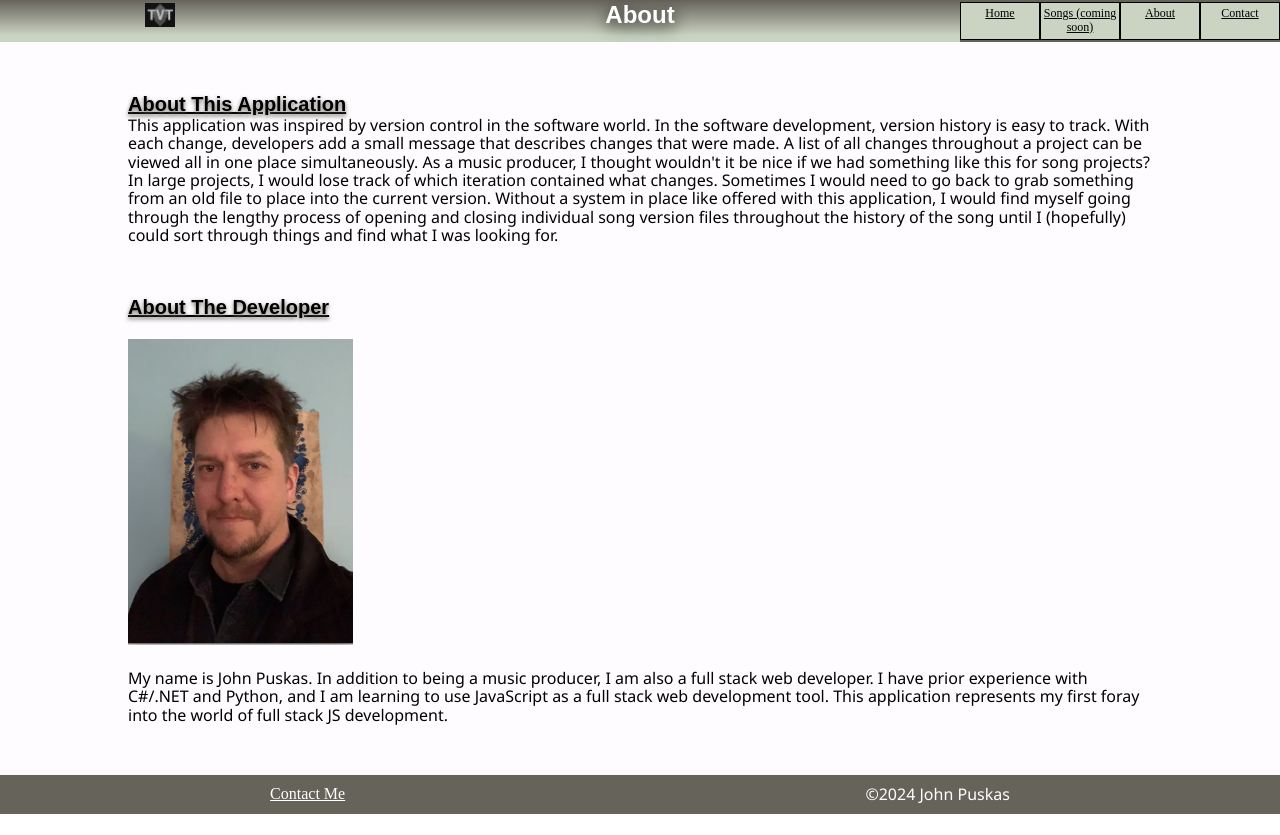
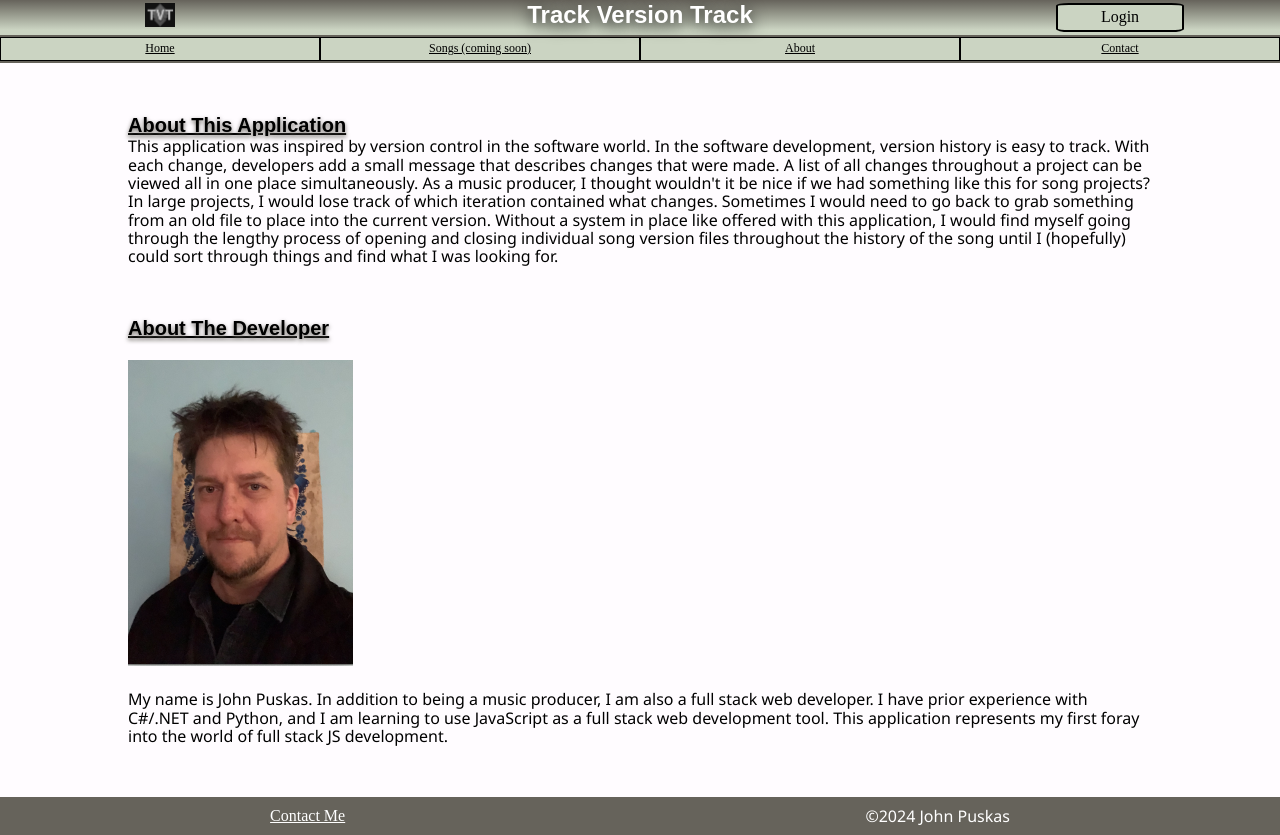
Before and after one commit to JohnPuskas/Capstone, a website: page about.html in a window 1280 px wide. Before the commit the page ends 814 px from the top, so only its background shows below. Drawn offline with nearby package versions, Linux system fonts and the light colour scheme; a web font is replaced by a local one.

Commit message:
Adjusted Contact and About pages html to incorporate all needed styling that was used in Index

```diff
--- a/about.html
+++ b/about.html
@@ -12,16 +12,18 @@
   <title>About</title>
 </head>
 <body>
-  <div class="main-document-header-container">
+  <div id="sticky">
     <header>
       <a class="header-bar-item" href="index.html">
         <img id="logo" src="/docs/TVT_logo_clip.PNG" alt="Track Version Track logo" />
       </a>
 
-      <h1 class="header-bar-item" id="page-title">About</h1>
+      <h1 class="header-bar-item" id="page-title">Track Version Track</h1>
+      <button class="header-bar-item submit-btn" id="user-login-btn">Login</button>
+    </header>
+  </div>
 
-      <div id="hamburger-nav-container" class="header-bar-item">
-      <nav>
+  <nav id="hamburger-nav-container" class="header-bar-item">
     <i class="fas fa-bars"></i>
     <ul class="hidden--mobile nav-links">
       <li><a href="index.html">Home</a></li>
@@ -30,9 +32,7 @@
       <li><a href="contact.html">Contact</a></li>
     </ul>
   </nav>
-      </div>
-    </header>
-  </div>
+
   <main>
     <div class="about-page-articles-container">
       <section id="content">
```
Also changed, not shown: contact.html (+7 -7 lines). Lines whose indentation alone changed are shown as unchanged.
